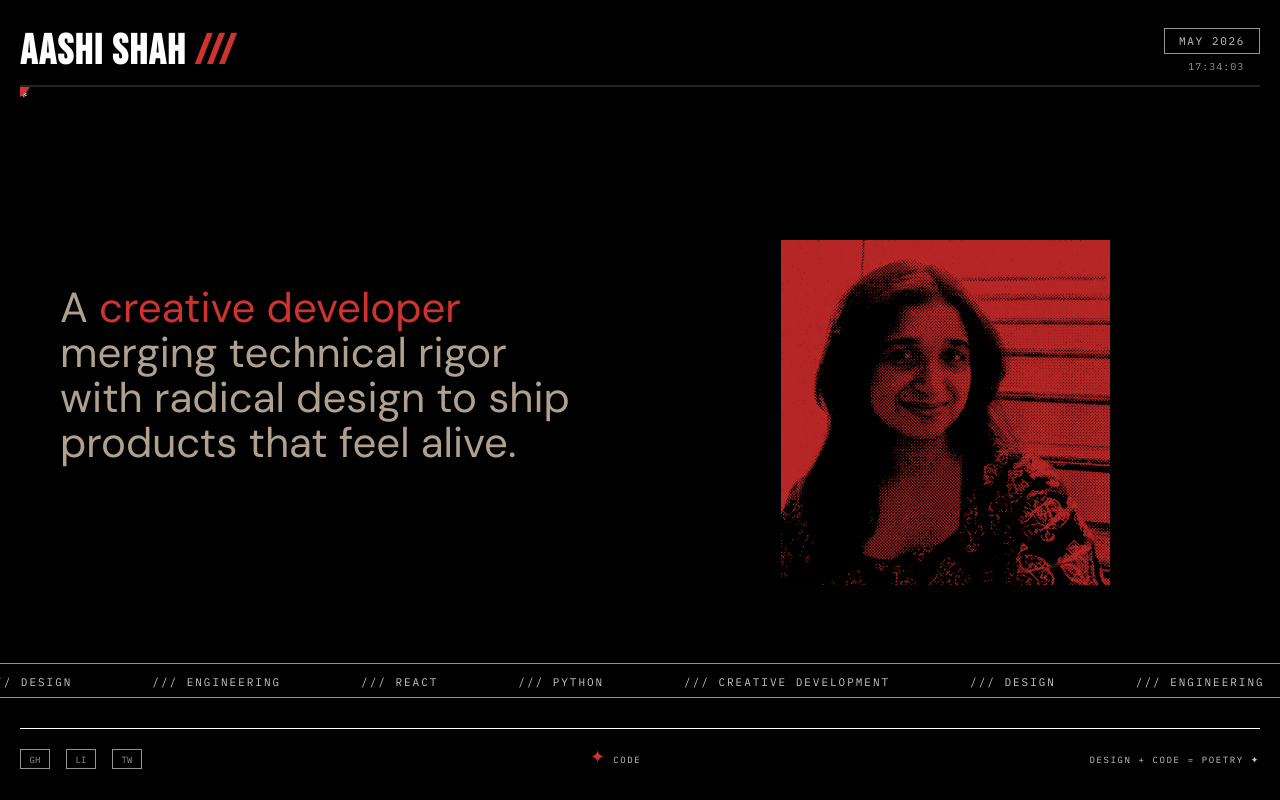
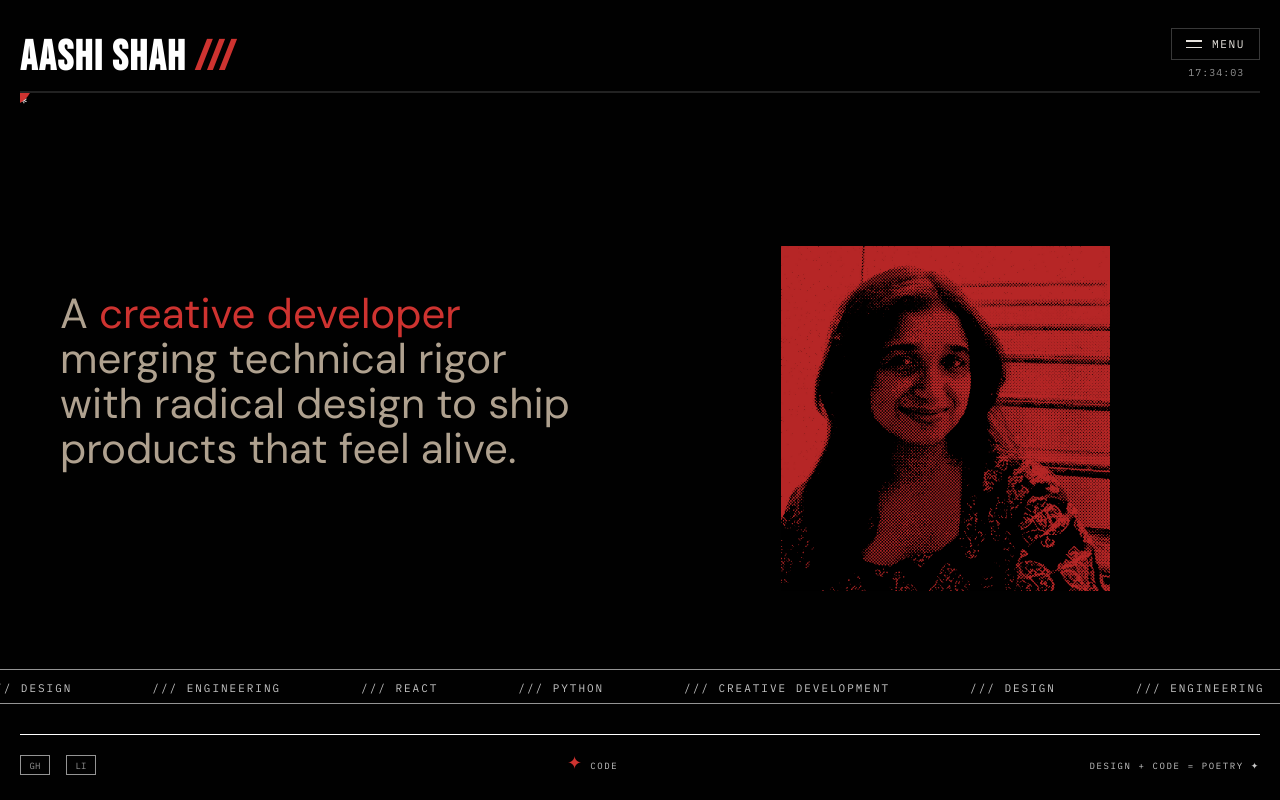
Before and after one commit to aashishah/portfolio, a React app: page / in a window 1280 px wide. Built offline with nearby package versions, Linux system fonts and the light colour scheme; the HTML template or start-up script is replaced by a standard one.

Commit message:
added a nav

```diff
--- a/src/components/Footer.jsx
+++ b/src/components/Footer.jsx
@@ -26,7 +26,6 @@ export default function Footer() {
             title: "LinkedIn",
             link: "https://www.linkedin.com/in/aashi-shah",
           },
-          { label: "TW", title: "Twitter" },
         ].map((s) => (
           <a
             key={s.label}
--- a/src/components/Header.jsx
+++ b/src/components/Header.jsx
@@ -1,9 +1,7 @@
 import { useEffect, useState } from "react";
+import Nav from "./Nav";
 
 export default function Header() {
-  const d = new Date();
-  const month = d.toLocaleString("default", { month: "short" }).toUpperCase();
-
   const [time, setTime] = useState("");
 
   useEffect(() => {
@@ -19,6 +17,8 @@ export default function Header() {
   return (
     <header
       style={{
+        position: "relative",
+        zIndex: 10000,
         display: "flex",
         alignItems: "flex-end",
         justifyContent: "space-between",
@@ -40,19 +40,7 @@ export default function Header() {
       </h1>
 
       <div style={{ textAlign: "right" }}>
-        <div
-          style={{
-            fontFamily: "'IBM Plex Mono', monospace",
-            fontSize: "11px",
-            letterSpacing: "0.15em",
-            color: "#c7c7c7",
-            border: "1px solid #949494",
-            padding: "5px 14px",
-            display: "inline-block",
-          }}
-        >
-          {month} 2026
-        </div>
+        <Nav />
         <div
           style={{
             fontFamily: "'IBM Plex Mono', monospace",
--- /dev/null
+++ b/src/components/Nav.jsx
@@ -0,0 +1,263 @@
+import { useState } from "react";
+import { motion, AnimatePresence } from "framer-motion";
+
+const NAV_ITEMS = [
+  { label: "Home", idx: "01" },
+  { label: "Experience", idx: "02" },
+  { label: "Projects", idx: "03" },
+  { label: "Contact", idx: "04" },
+  { label: "What I'm doing currently", idx: "05" },
+];
+
+const RED = "#ce3330";
+const MONO = "'IBM Plex Mono', 'Courier New', monospace";
+
+const listVariants = {
+  closed: {},
+  open: { transition: { staggerChildren: 0.07, delayChildren: 0.15 } },
+  exit: { transition: { staggerChildren: 0.04, staggerDirection: -1 } },
+};
+
+const rowVariants = {
+  closed: { opacity: 0, y: 12 },
+  open: {
+    opacity: 1,
+    y: 0,
+    transition: { duration: 0.45, ease: [0.22, 1, 0.36, 1] },
+  },
+  exit: {
+    opacity: 0,
+    y: 6,
+    transition: { duration: 0.2, ease: [0.55, 0, 1, 0.45] },
+  },
+};
+
+const panelVariants = {
+  closed: {
+    clipPath: "inset(0 0 100% 0)",
+    opacity: 0,
+    transition: { duration: 0.35, ease: [0.76, 0, 0.24, 1] },
+  },
+  open: {
+    clipPath: "inset(0 0 0% 0)",
+    opacity: 1,
+    transition: { duration: 0.5, ease: [0.22, 1, 0.36, 1] },
+  },
+};
+
+function NavRow({ item }) {
+  const [hovered, setHovered] = useState(false);
+
+  return (
+    <motion.li
+      variants={rowVariants}
+      onHoverStart={() => setHovered(true)}
+      onHoverEnd={() => setHovered(false)}
+      style={{
+        listStyle: "none",
+        cursor: "pointer",
+        position: "relative",
+        overflow: "hidden",
+      }}
+    >
+      {/* red wipe */}
+      <motion.div
+        aria-hidden
+        animate={{ scaleX: hovered ? 1 : 0 }}
+        initial={{ scaleX: 0 }}
+        transition={{ duration: 0.35, ease: [0.22, 1, 0.36, 1] }}
+        style={{
+          position: "absolute",
+          inset: 0,
+          background: RED,
+          transformOrigin: "left center",
+          zIndex: 0,
+        }}
+      />
+
+      <div
+        style={{
+          position: "relative",
+          zIndex: 1,
+          display: "flex",
+          alignItems: "baseline",
+          gap: "20px",
+          padding: "14px 28px",
+          borderBottom: "1px solid rgba(255,255,255,0.06)",
+        }}
+      >
+        <motion.span
+          animate={{
+            color: hovered ? "rgba(0,0,0,0.4)" : "rgba(255,255,255,0.2)",
+          }}
+          transition={{ duration: 0.2 }}
+          style={{
+            fontFamily: MONO,
+            fontSize: "0.65rem",
+            letterSpacing: "0.1em",
+            minWidth: "22px",
+          }}
+        >
+          {item.idx}
+        </motion.span>
+
+        <motion.span
+          animate={{ color: hovered ? "#000" : "#e8e4de" }}
+          transition={{ duration: 0.2 }}
+          style={{
+            fontFamily: MONO,
+            fontSize: "0.88rem",
+            letterSpacing: "0.06em",
+            textTransform: "uppercase",
+            fontWeight: 500,
+          }}
+        >
+          {item.label}
+        </motion.span>
+
+        <motion.span
+          animate={{ opacity: hovered ? 1 : 0, x: hovered ? 0 : -6 }}
+          initial={{ opacity: 0, x: -6 }}
+          transition={{ duration: 0.22 }}
+          style={{
+            marginLeft: "auto",
+            fontFamily: MONO,
+            fontSize: "0.8rem",
+            color: "#000",
+          }}
+        >
+          →
+        </motion.span>
+      </div>
+    </motion.li>
+  );
+}
+
+export default function Nav() {
+  const [open, setOpen] = useState(false);
+
+  return (
+    <div
+      style={{
+        display: "flex",
+        alignItems: "flex-start",
+        justifyContent: "flex-end",
+        fontFamily: MONO,
+      }}
+    >
+      <div style={{ position: "relative" }}>
+        {/* Trigger */}
+        <motion.button
+          onClick={() => setOpen((v) => !v)}
+          whileTap={{ scale: 0.96 }}
+          style={{
+            background: "none",
+            border: `1px solid ${open ? RED : "rgba(255,255,255,0.22)"}`,
+            color: open ? RED : "#e8e4de",
+            fontFamily: MONO,
+            fontSize: "0.7rem",
+            letterSpacing: "0.14em",
+            textTransform: "uppercase",
+            padding: "8px 14px",
+            cursor: "pointer",
+            transition: "border-color 0.25s ease, color 0.25s ease",
+            display: "flex",
+            alignItems: "center",
+            gap: "10px",
+          }}
+        >
+          <span
+            style={{ display: "flex", flexDirection: "column", gap: "5px" }}
+          >
+            {[0, 1].map((i) => (
+              <motion.span
+                key={i}
+                animate={
+                  open
+                    ? i === 0
+                      ? { rotate: 45, y: 4.5, backgroundColor: RED }
+                      : { rotate: -45, y: -4.5, backgroundColor: RED }
+                    : { rotate: 0, y: 0, backgroundColor: "#e8e4de" }
+                }
+                transition={{ duration: 0.3, ease: [0.76, 0, 0.24, 1] }}
+                style={{
+                  display: "block",
+                  width: "16px",
+                  height: "1.5px",
+                  backgroundColor: "#e8e4de",
+                }}
+              />
+            ))}
+          </span>
+
+          <AnimatePresence mode="wait" initial={false}>
+            <motion.span
+              key={open ? "close" : "menu"}
+              initial={{ opacity: 0, y: 5 }}
+              animate={{ opacity: 1, y: 0 }}
+              exit={{ opacity: 0, y: -5 }}
+              transition={{ duration: 0.16 }}
+            >
+              {open ? "CLOSE" : "MENU"}
+            </motion.span>
+          </AnimatePresence>
+        </motion.button>
+
+        {/* Panel */}
+        <AnimatePresence>
+          {open && (
+            <motion.div
+              key="panel"
+              variants={panelVariants}
+              initial="closed"
+              animate="open"
+              exit="closed"
+              style={{
+                position: "absolute",
+                top: "calc(100% + 10px)",
+                right: 0,
+                width: "380px",
+                background: "#111",
+                border: "1px solid rgba(255,255,255,0.08)",
+                overflow: "hidden",
+              }}
+            >
+              <div style={{ height: "2px", background: RED }} />
+
+              <motion.ul
+                variants={listVariants}
+                initial="closed"
+                animate="open"
+                exit="exit"
+                style={{ margin: 0, padding: 0 }}
+              >
+                {NAV_ITEMS.map((item) => (
+                  <NavRow key={item.label} item={item} />
+                ))}
+              </motion.ul>
+
+              <div
+                style={{
+                  padding: "10px 28px",
+                  display: "flex",
+                  justifyContent: "flex-end",
+                }}
+              >
+                <span
+                  style={{
+                    fontFamily: MONO,
+                    fontSize: "0.6rem",
+                    letterSpacing: "0.1em",
+                    color: "rgba(255,255,255,0.15)",
+                  }}
+                >
+                  v1.2026
+                </span>
+              </div>
+            </motion.div>
+          )}
+        </AnimatePresence>
+      </div>
+    </div>
+  );
+}
```
Also changed, not shown: src/components/Navbar.jsx (deleted).
